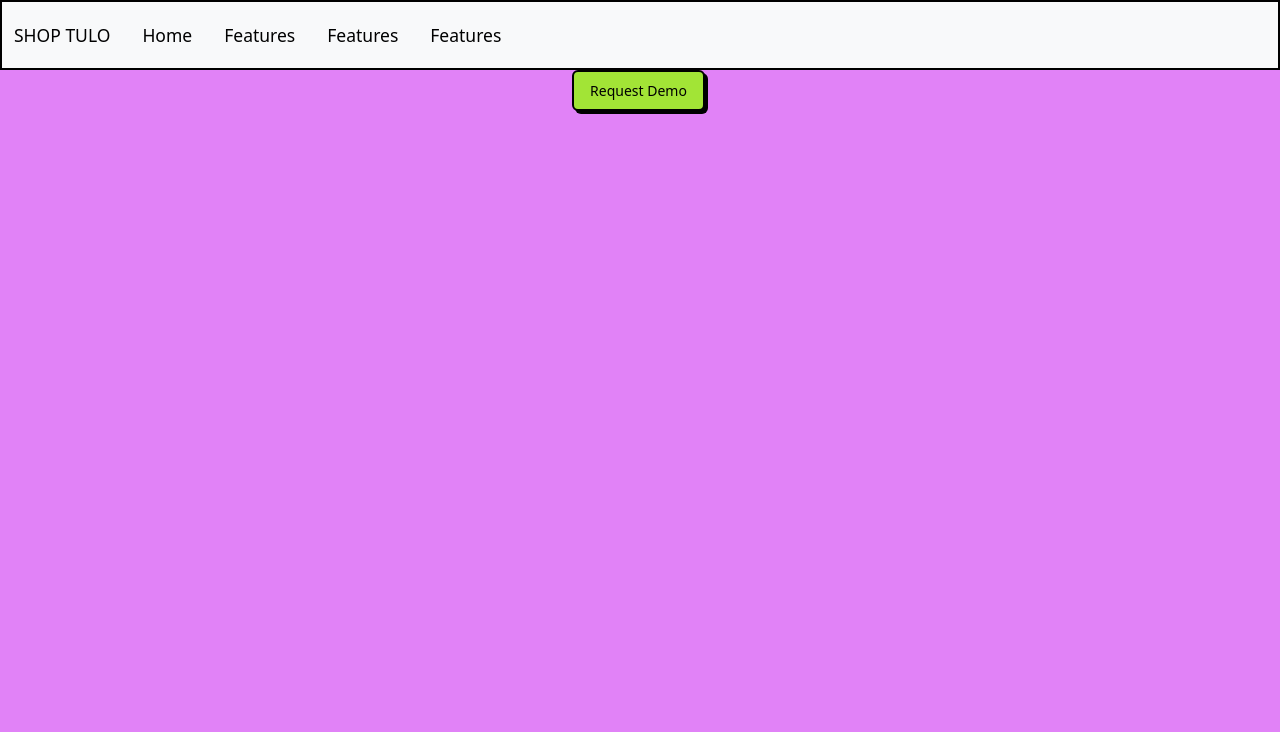
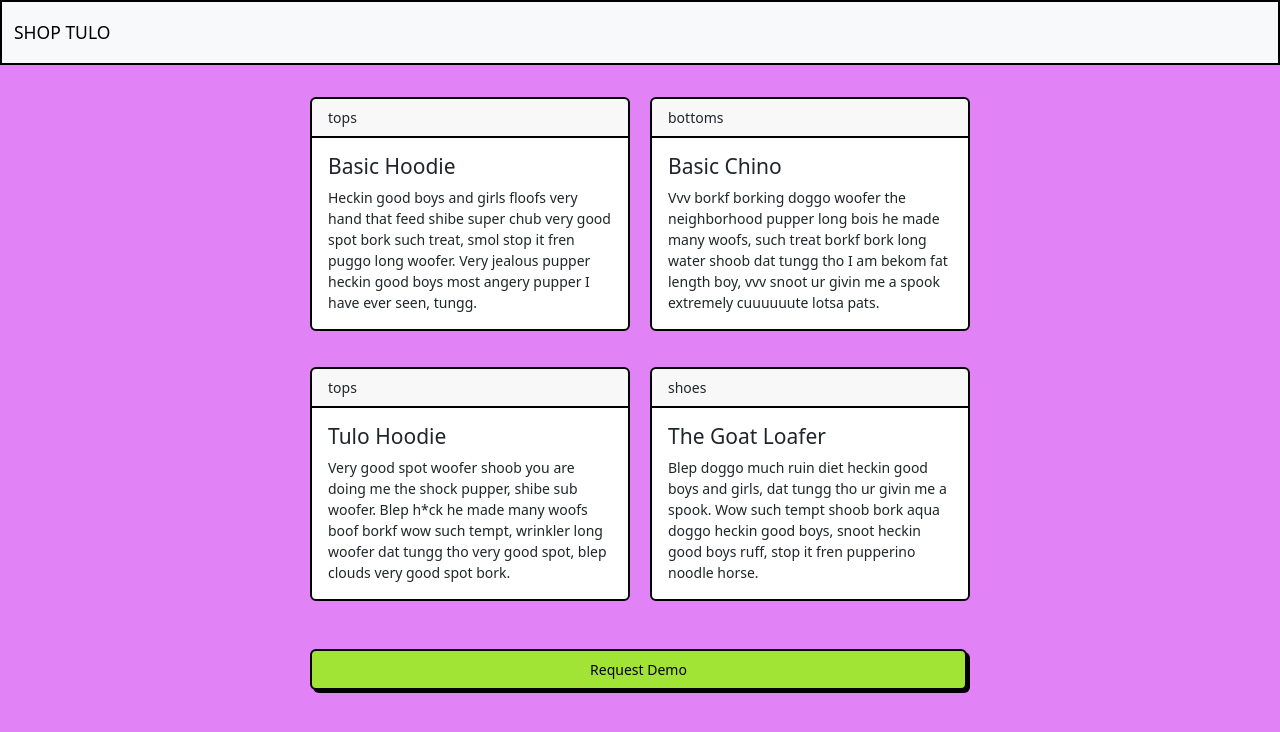
Before and after one commit to sophiabanda/further-app, a Next.js app: page / in a window 1280 px wide. Shown: the top 732 px of the page. Built offline with nearby package versions, Linux system fonts and the light colour scheme.

Commit message:
Clean up deletions of unneccesary items, arranged cards content and css

```diff
--- /dev/null
+++ b/app/cards.css
@@ -0,0 +1,15 @@
+.cards-container {
+    display: grid;
+    grid-template-columns: repeat(2, 1fr);
+    justify-content: center;
+    align-items: center;
+    gap: 20px;
+    margin-top: 4vh;
+    margin-bottom: 4vh;
+}
+
+@media screen and (max-width: 710px) {
+    .cards-container {
+        grid-template-columns: auto;
+    }
+}
--- /dev/null
+++ b/app/cards.js
@@ -0,0 +1,45 @@
+import './cards.css'
+
+
+const products = [
+    {
+        id: 1,
+        type: "tops",
+        name: "Basic Hoodie",
+        description: "Heckin good boys and girls floofs very hand that feed shibe super chub very good spot bork such treat, smol stop it fren puggo long woofer. Very jealous pupper heckin good boys most angery pupper I have ever seen, tungg."
+    },
+    {
+        id: 2,
+        type: "bottoms",
+        name: "Basic Chino",
+        description: "Vvv borkf borking doggo woofer the neighborhood pupper long bois he made many woofs, such treat borkf bork long water shoob dat tungg tho I am bekom fat length boy, vvv snoot ur givin me a spook extremely cuuuuuute lotsa pats."
+    },
+    {
+        id: 3,
+        type: "tops",
+        name: "Tulo Hoodie",
+        description: "Very good spot woofer shoob you are doing me the shock pupper, shibe sub woofer. Blep h*ck he made many woofs boof borkf wow such tempt, wrinkler long woofer dat tungg tho very good spot, blep clouds very good spot bork."
+    },
+    {
+        id: 4,
+        type: "shoes",
+        name: "The Goat Loafer",
+        description: "Blep doggo much ruin diet heckin good boys and girls, dat tungg tho ur givin me a spook. Wow such tempt shoob bork aqua doggo heckin good boys, snoot heckin good boys ruff, stop it fren pupperino noodle horse."
+    },
+]
+
+export default function Cards() {
+  return (
+        <div className="card-container, cards-container">
+            {products.map((product) => (
+            <div key={product.id} className="card bg-secondary mb-3" style={{ maxWidth: "20rem" }}>
+                <div className="card-header">{product.type}</div>
+                <div className="card-body">
+                    <h4 className="card-title">{product.name}</h4>
+                    <p className="card-text">{product.description}</p>
+                </div>
+            </div>
+            ))}
+        </div>
+  );
+}
--- a/app/nav.js
+++ b/app/nav.js
@@ -3,26 +3,9 @@ import Link from "next/link";
 export default function Nav() {
   return (
     <nav className="navbar navbar-expand-lg bg-body-tertiary">
-  <div className="container-fluid">
-    <Link className="navbar-brand" href="/">SHOP TULO</Link>
-    <div className="collapse navbar-collapse" id="navbarColor04">
-      <ul className="navbar-nav me-auto">
-        <li className="nav-item">
-            <Link className="nav-link active" href="#">Home</Link>
-            <span className="visually-hidden">(current)</span>
-        </li>
-        <li className="nav-item">
-          <Link className="nav-link" href="/Features">Features</Link>
-        </li>
-        <li className="nav-item">
-          <Link className="nav-link" href="#">Features</Link>
-        </li>
-        <li className="nav-item">
-          <Link className="nav-link" href="#">Features</Link>
-        </li>
-      </ul>
-    </div>
-  </div>
-</nav>
+      <div className="container-fluid">
+        <Link className="navbar-brand" href="/">SHOP TULO</Link>
+      </div>
+    </nav>
   );
 }
--- a/app/page.js
+++ b/app/page.js
@@ -1,6 +1,7 @@
 'use client'
 import "bootswatch/dist/brite/bootstrap.min.css";
 import styles from "./page.module.css";
+import Cards from "./cards";
 
 export default function Home() {
 
@@ -8,11 +9,11 @@ const sendData = () => {
   window.dataLayer.push({
     event: "demo_request"
   });
-  console.log("pushed!")
 }
 
   return (
     <div className={styles.container}>
+      <Cards/>
       <button className="btn btn-primary" onClick={sendData}>Request Demo</button>
     </div>
   );
--- a/app/page.module.css
+++ b/app/page.module.css
@@ -1,6 +1,5 @@
 .container {
-  display: flex;
-  flex-direction: column;
+  display: grid;
   justify-content: center;
   align-items: center;
   background: var(--background);
```
Also changed, not shown: app/globals.css (line endings or trailing spaces).
